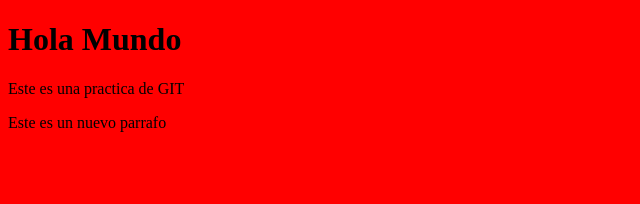
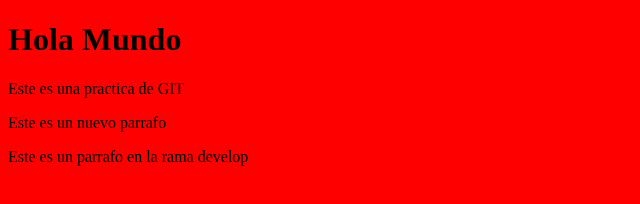
Before and after one commit to javiernfigueroa/proyecto-test, a plain HTML site: page index.html in a window 1280 px wide. Shown: the whole page, without its empty margins (0-640 px from the left). Drawn offline with Linux system fonts and the light colour scheme.

Commit message:
agregue un parrafo

```diff
--- a/index.html
+++ b/index.html
@@ -10,5 +10,6 @@
     <h1>Hola Mundo</h1>
     <p>Este es una practica de GIT</p>
     <p>Este es un nuevo parrafo</p>
+    <p>Este es un parrafo en la rama develop</p>
   </body>
 </html>
```
